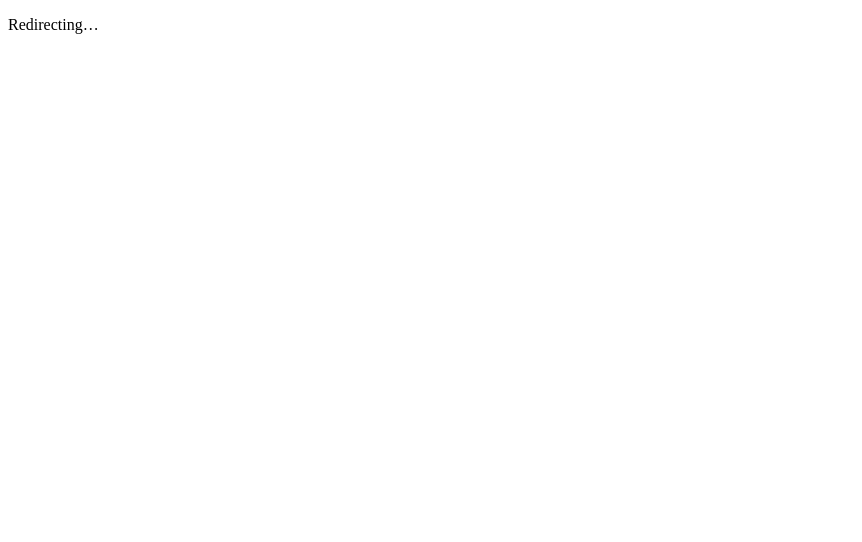
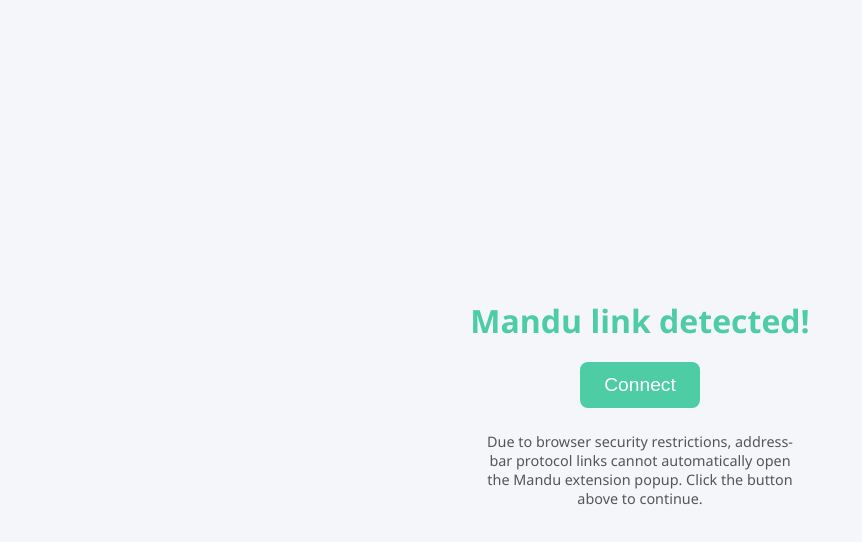
Before and after one commit to Echos-ls/mandu-redirect, a plain HTML site: page index.html in a window 1280 px wide. Shown: the whole page, without its empty margins (0-862 px from the left). Drawn offline with Linux system fonts and the light colour scheme.

Commit message:
Update index.html

```diff
--- a/index.html
+++ b/index.html
@@ -1,25 +1,72 @@
 <!DOCTYPE html>
-<html>
+<html lang="en">
 <head>
 <meta charset="UTF-8">
 <title>Mandu Redirect</title>
+<style>
+  body {
+    display: flex;
+    flex-direction: column;
+    justify-content: center;
+    align-items: center;
+    height: 100vh;
+    font-family: "Segoe UI", sans-serif;
+    background: #f5f6fa;
+    margin: 0;
+  }
+  h1 {
+    margin-bottom: 20px;
+    color: #4ecca3;
+  }
+  button {
+    padding: 12px 24px;
+    font-size: 1.2em;
+    background-color: #4ecca3;
+    border: none;
+    border-radius: 8px;
+    color: white;
+    cursor: pointer;
+    transition: 0.2s;
+  }
+  button:hover {
+    background-color: #38b48b;
+  }
+  p {
+    margin-top: 24px;
+    font-size: 0.9em;
+    color: #555;
+    text-align: center;
+    max-width: 320px;
+  }
+</style>
+</head>
+<body>
+<h1>Mandu link detected!</h1>
+<button id="connectBtn">Connect</button>
+<p>
+  Due to browser security restrictions, address-bar protocol links cannot automatically open the Mandu extension popup.
+  Click the button above to continue.
+</p>
+
 <script>
 const params = new URLSearchParams(window.location.search);
-  const protocolUrl = params.get('url'); // web+mandu://127.0.0.1:2112
+const protocolUrl = params.get("url"); // web+mandu://127.0.0.1:2112
+
+document.getElementById("connectBtn").addEventListener("click", () => {
     if (protocolUrl) {
         const match = protocolUrl.match(/^web\+mandu:\/\/([^:]+):(\d+)/);
         if (match) {
             const ip = match[1];
             const port = match[2];
-      // Optional: you can show instructions or redirect somewhere
-      alert(`Mandu link detected: ${ip}:${port}`);
-      // Or redirect to your online dashboard page
-      // window.location.href = `https://yourdashboard.example.com/?ip=${ip}&port=${port}`;
+            // You can alert, copy, or instruct user to open extension
+            alert(`Mandu link detected:\nServer IP: ${ip}\nPort: ${port}\nNow open your Mandu extension popup.`);
+        } else {
+            alert("Invalid Mandu URL.");
         }
+    } else {
+        alert("No Mandu URL detected.");
     }
+});
 </script>
-</head>
-<body>
-<p>Redirecting…</p>
 </body>
 </html>
```
Lines whose indentation alone changed are shown as unchanged.
